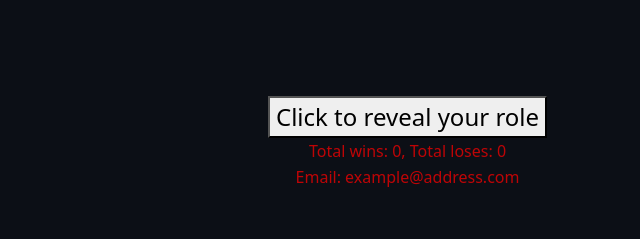
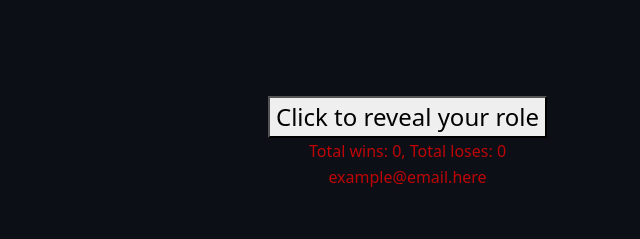
Before and after one commit to maypeter567/startup, a plain HTML site: page HTML/gamepad.html in a window 1280 px wide. Shown: the top 239 px of the page, 266-906 px from the left. Drawn offline with nearby package versions, Linux system fonts and the light colour scheme.

Commit message:
formatting

```diff
--- a/HTML/gamepad.html
+++ b/HTML/gamepad.html
@@ -37,11 +37,11 @@
             </table>
         </div>
         <div class="btn">
-            <button type="checkbox">Click to reveal your role</button>
+            <button type="checkbox" id="role_revealer">Click to reveal your role</button>
             <table class="header-table">
-                <td>Total wins: 0, Total loses: 0</td>
+                <td id="player_history">Total wins: 0, Total loses: 0</td>
                 <tr></tr>
-                <td>Email: example@address.com</td>
+                <td id="player_email">example@email.here</td>
                 <!-- this will display the next 10 players -->
             </table>
         </div>
```
Also changed, not shown: HTML/index.html (+4 -4 lines), JS/gamepad.js (+7 -0 lines), JS/login.js (indentation only). Lines whose indentation alone changed are shown as unchanged.
